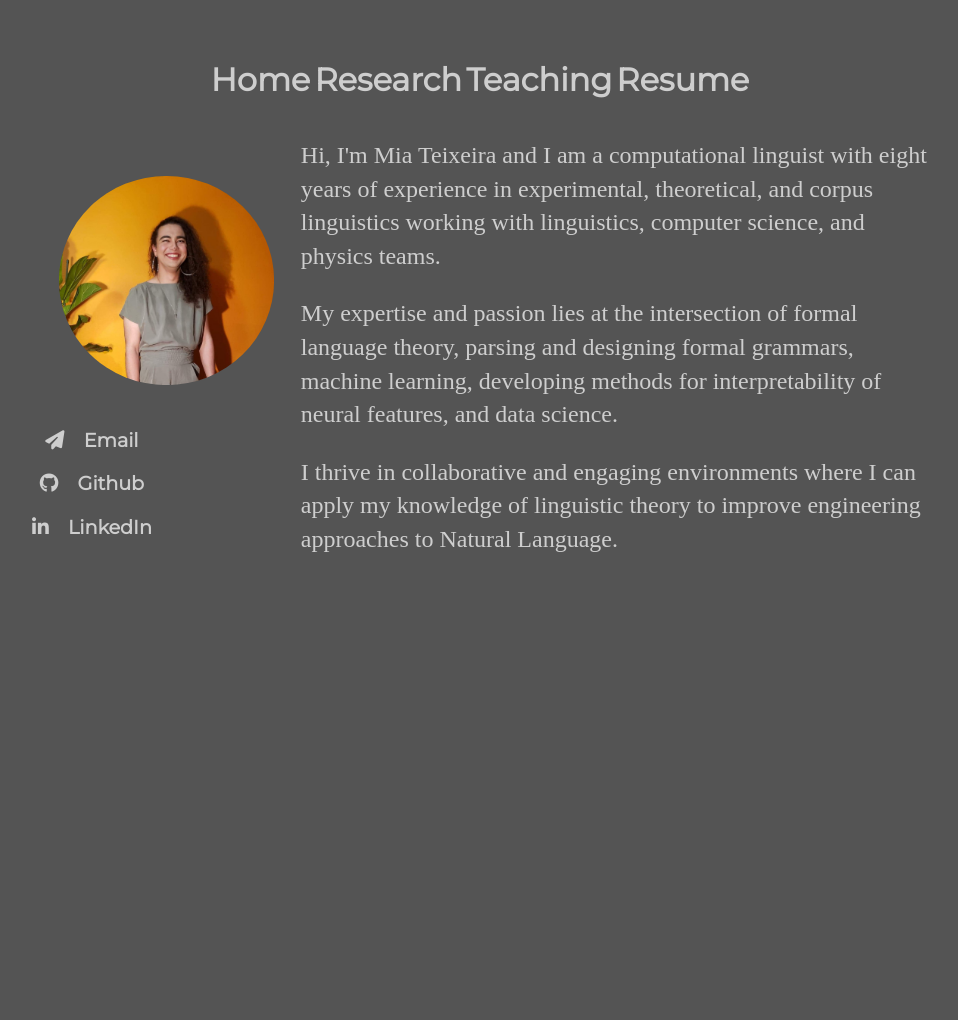
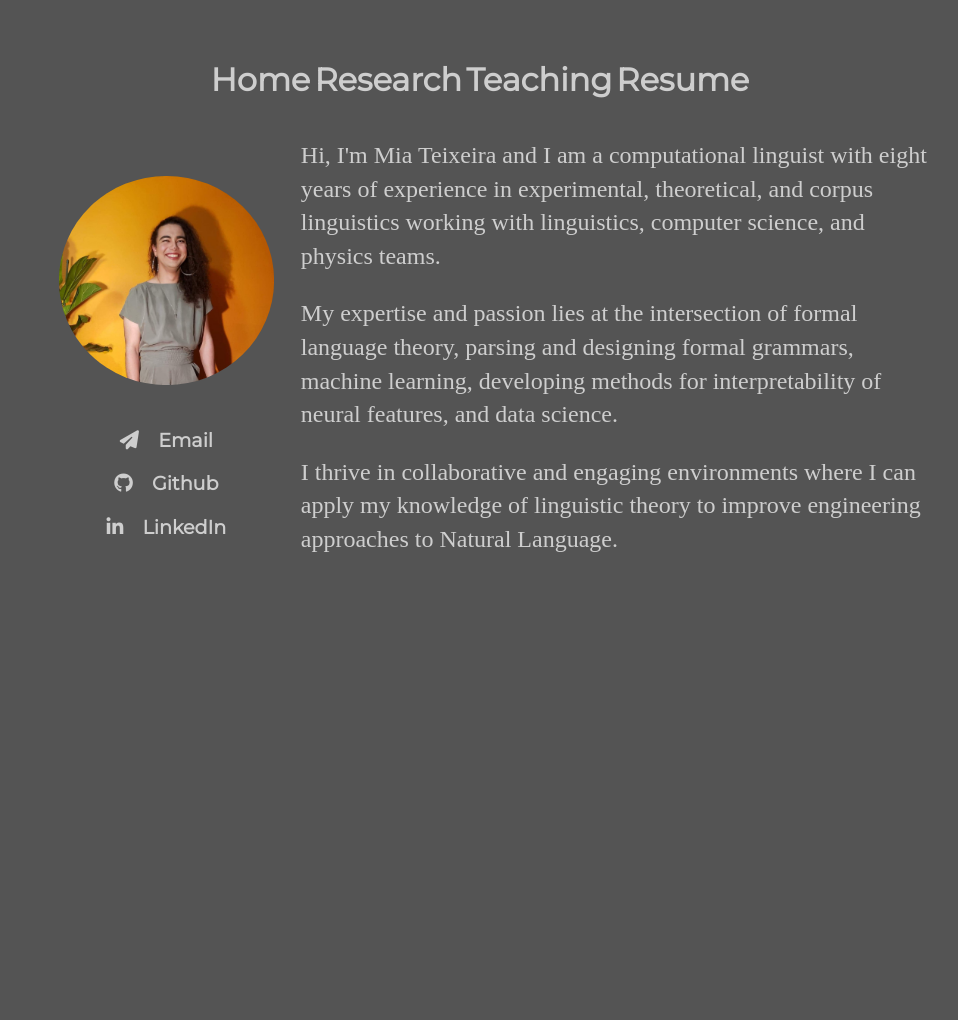
Before and after one commit to miateixeira/miateixeira.github.io, a Jekyll site: the page built from index.html, in a window 1280 px wide. Shown: the whole page, without its empty margins (160-1118 px from the left). Built offline with Jekyll 4.4.1, drawn with Linux system fonts in a browser that asks for light colours; nearby versions of some CDN libraries.

Commit message:
center sidebar

```diff
--- a/css/main.css
+++ b/css/main.css
@@ -18,17 +18,11 @@ nav ul, div.sidebar ul {
   text-align: center;
 }
 
-div.sidebar ul {
-  /* width: 30%; */
-  /* margin-left: 35%; */
+div.sidebar ul, nav ul li {
   display: inline-block;
-  margin: 1em auto;
 }
 
 nav ul li {
-  display: inline-block;
-  margin: 0 auto;
-  /* margin-right: 20px; */
   font-size: 2em;
 }
 
@@ -74,6 +68,7 @@ p {
 .sidebar {
   width: 30%;
   display: table-cell;
+  text-align: center;
 }
 
 .blurb {
```
